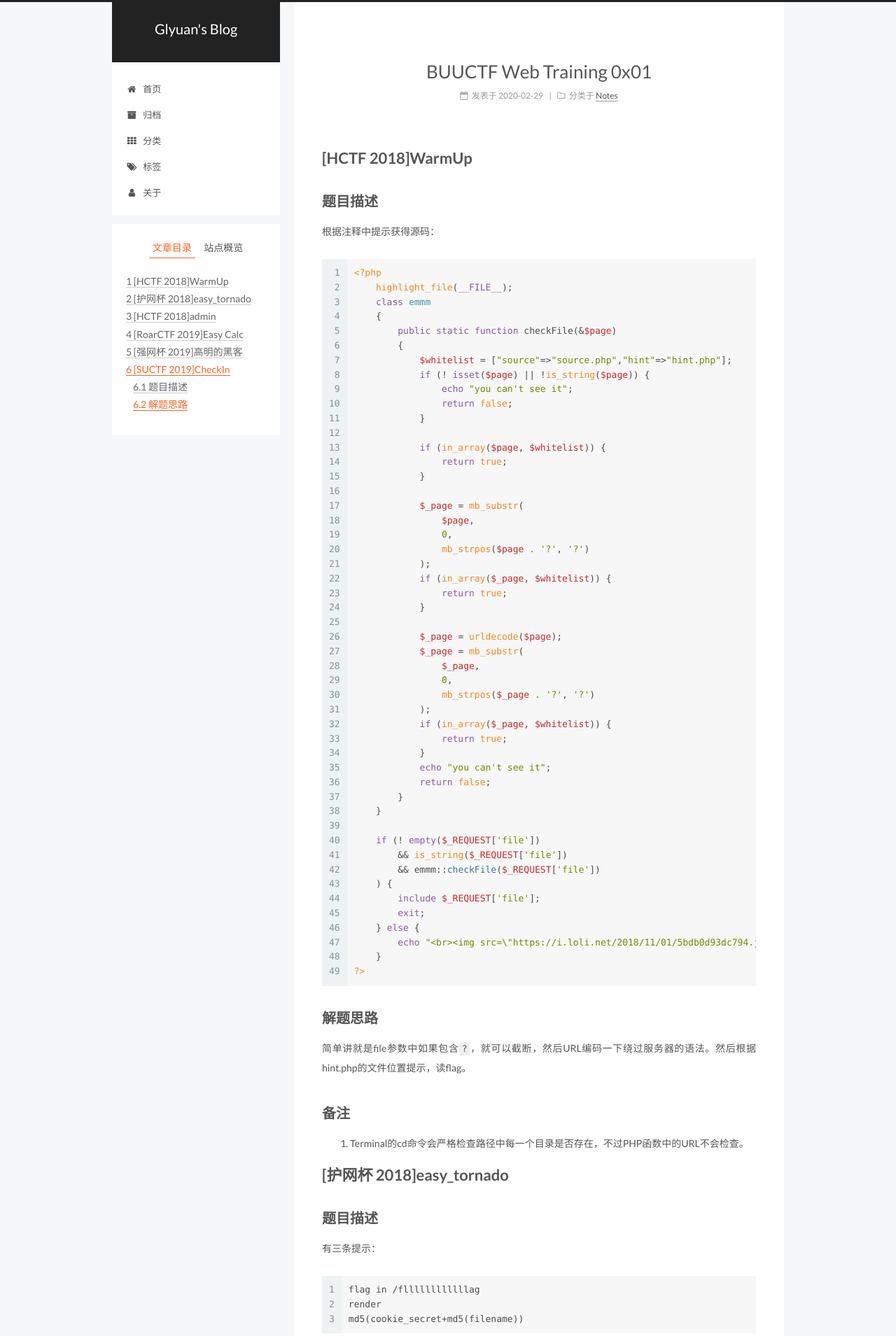
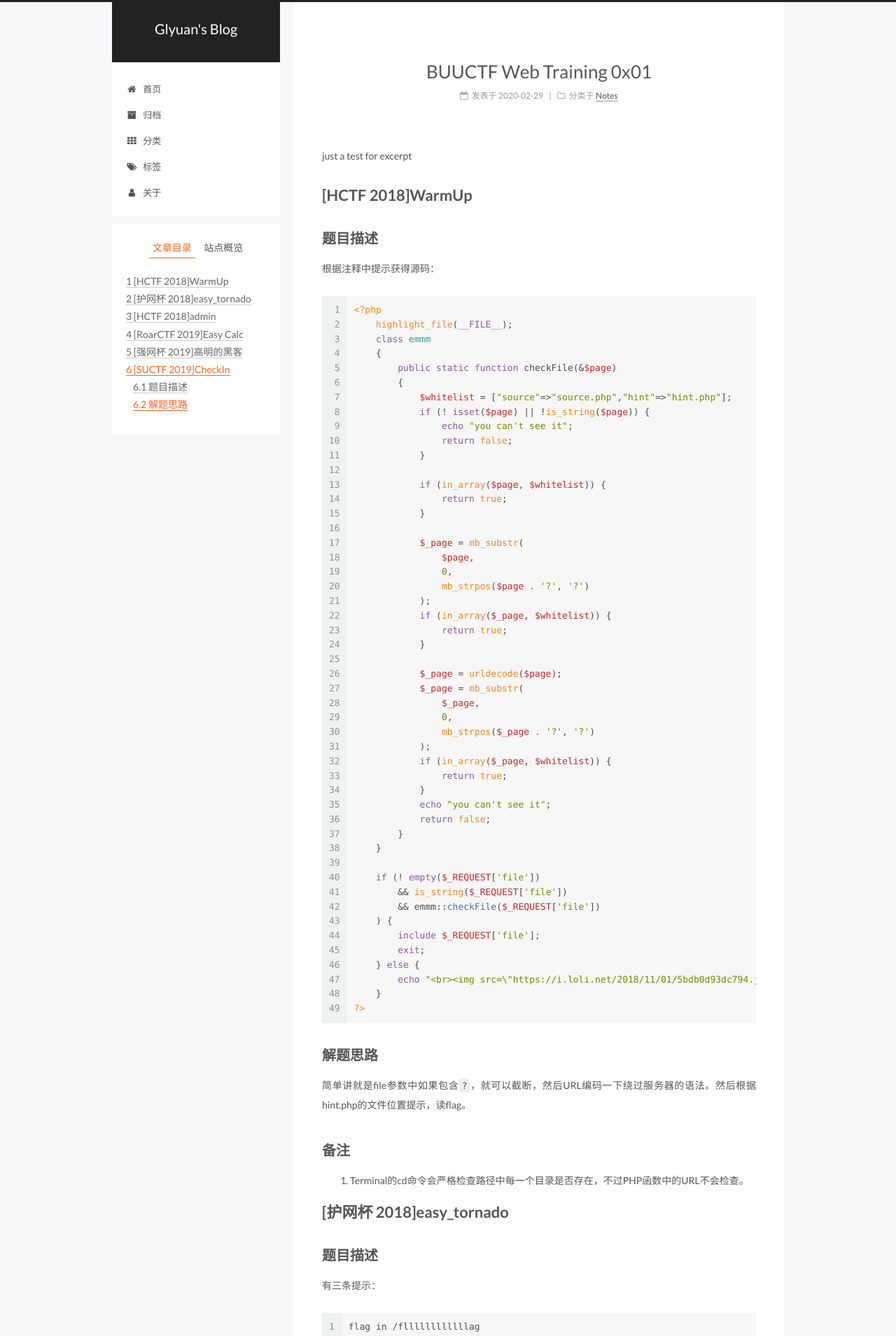
Before and after one commit to glyuan419/glyuan419.github.io, a Jekyll site: the page built from _posts/Notes/BUUCTF/2020-02-29-Web-0x01.md, in a window 1280 px wide. Shown: the top 1909 px of the page at 70% size. Built offline with Jekyll 4.4.1, drawn with Linux system fonts in a browser that asks for light colours.

Commit message:
update posts

```diff
--- a/_posts/Notes/BUUCTF/2020-02-29-Web-0x01.md
+++ b/_posts/Notes/BUUCTF/2020-02-29-Web-0x01.md
@@ -8,6 +8,10 @@ tags:
  - Writeup
 description:
 ---
+
+just a test for excerpt
+
+<!-- more -->
 
 # [HCTF 2018]WarmUp
 
```
